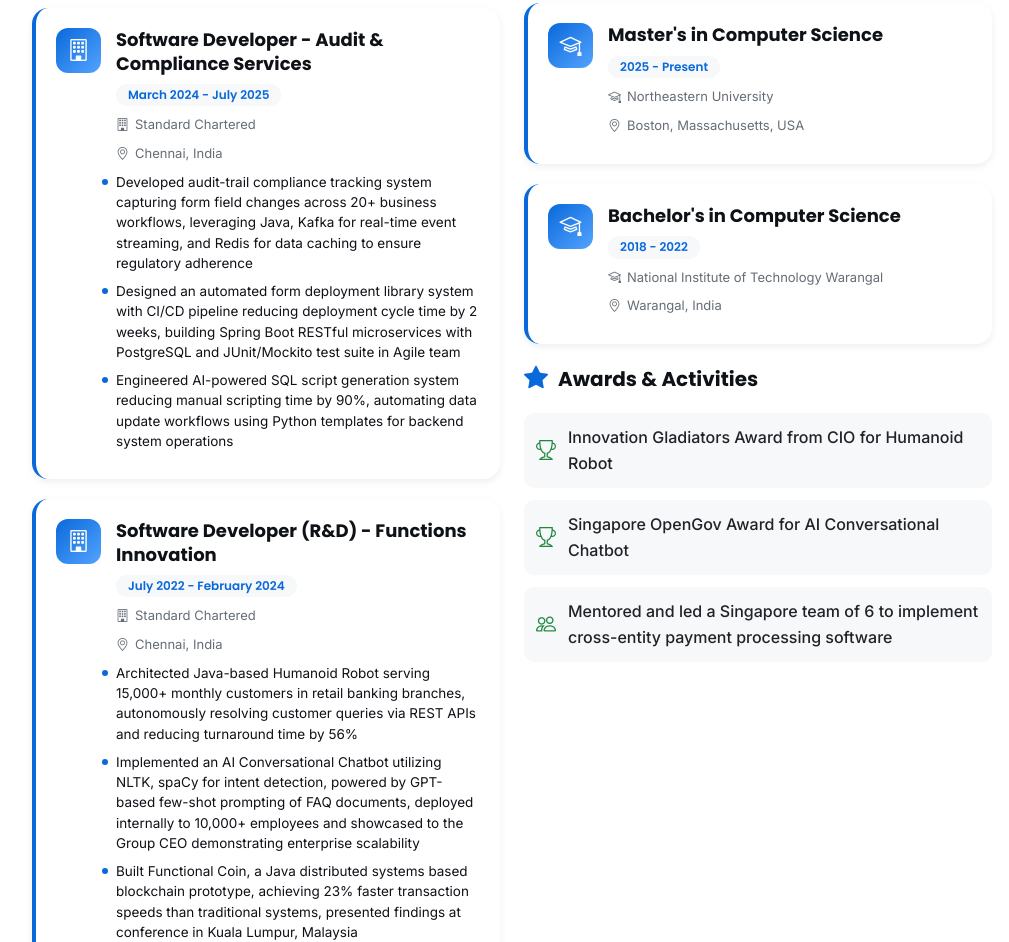
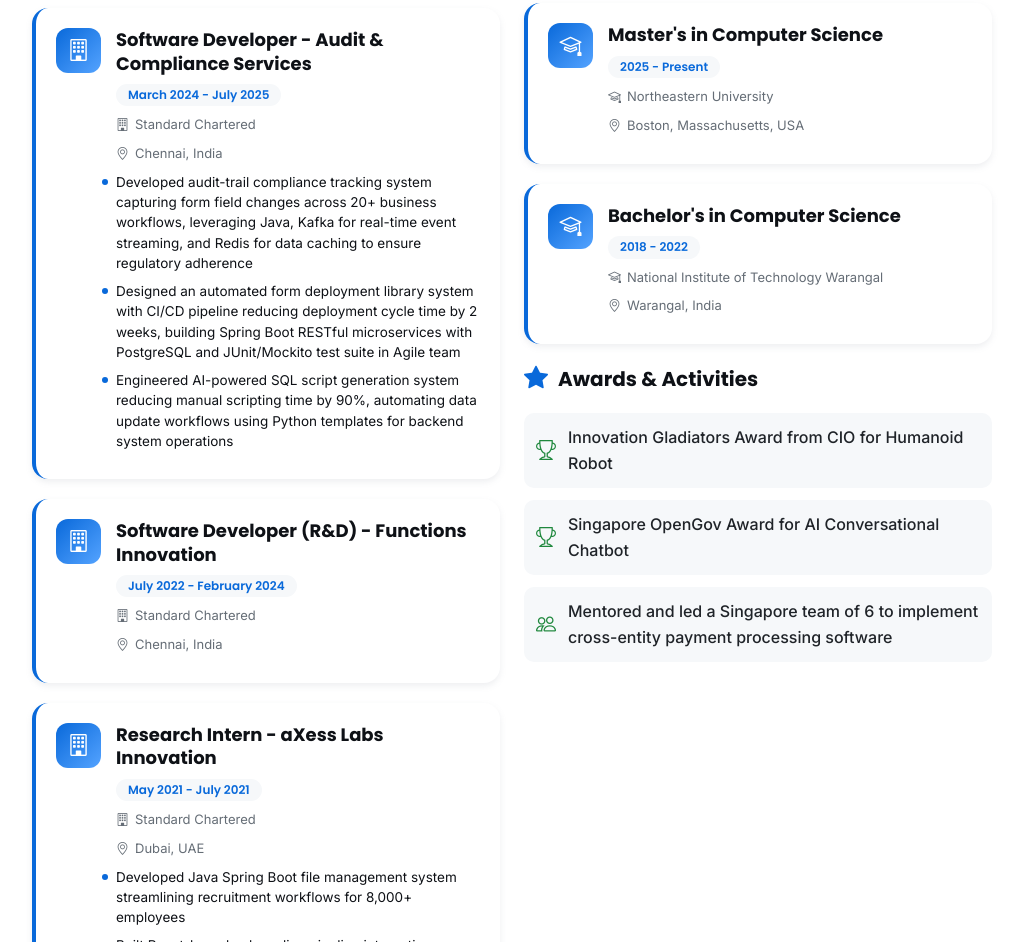
Before and after one commit to Naveen-1-1/naveen-1-1.github.io, a plain HTML site: page index.html in a window 1280 px wide. Shown: the part 1858-2800 px from the top of the page, without its empty margins (268-1277 px from the left). Drawn offline with Linux system fonts and the light colour scheme.

Commit message:
Remove job responsibilities from index.html
Removed detailed bullet points describing previous job responsibilities.

```diff
--- a/index.html
+++ b/index.html
@@ -263,12 +263,6 @@
                             <h5>July 2022 - February 2024</h5>
                             <p class="company"><i class="bi bi-building"></i>Standard Chartered</p>
                             <p class="location"><i class="bi bi-geo-alt"></i>Chennai, India</p>
-                            <ul>
-                                <li>Architected Java-based Humanoid Robot serving 15,000+ monthly customers in retail banking branches, autonomously resolving customer queries via REST APIs and reducing turnaround time by 56%</li>
-                                <li>Implemented an AI Conversational Chatbot utilizing NLTK, spaCy for intent detection, powered by GPT-based few-shot prompting of FAQ documents, deployed internally to 10,000+ employees and showcased to the Group CEO demonstrating enterprise scalability</li>
-                                <li>Built Functional Coin, a Java distributed systems based blockchain prototype, achieving 23% faster transaction speeds than traditional systems, presented findings at conference in Kuala Lumpur, Malaysia</li>
-                                <li>Built AI-driven fraud detection system using scikit-learn models to flag suspicious transactions based on frequency, amount, and behavioral analysis with 93% accuracy</li>
-                            </ul>
                         </div>
                     </div>
 
```
